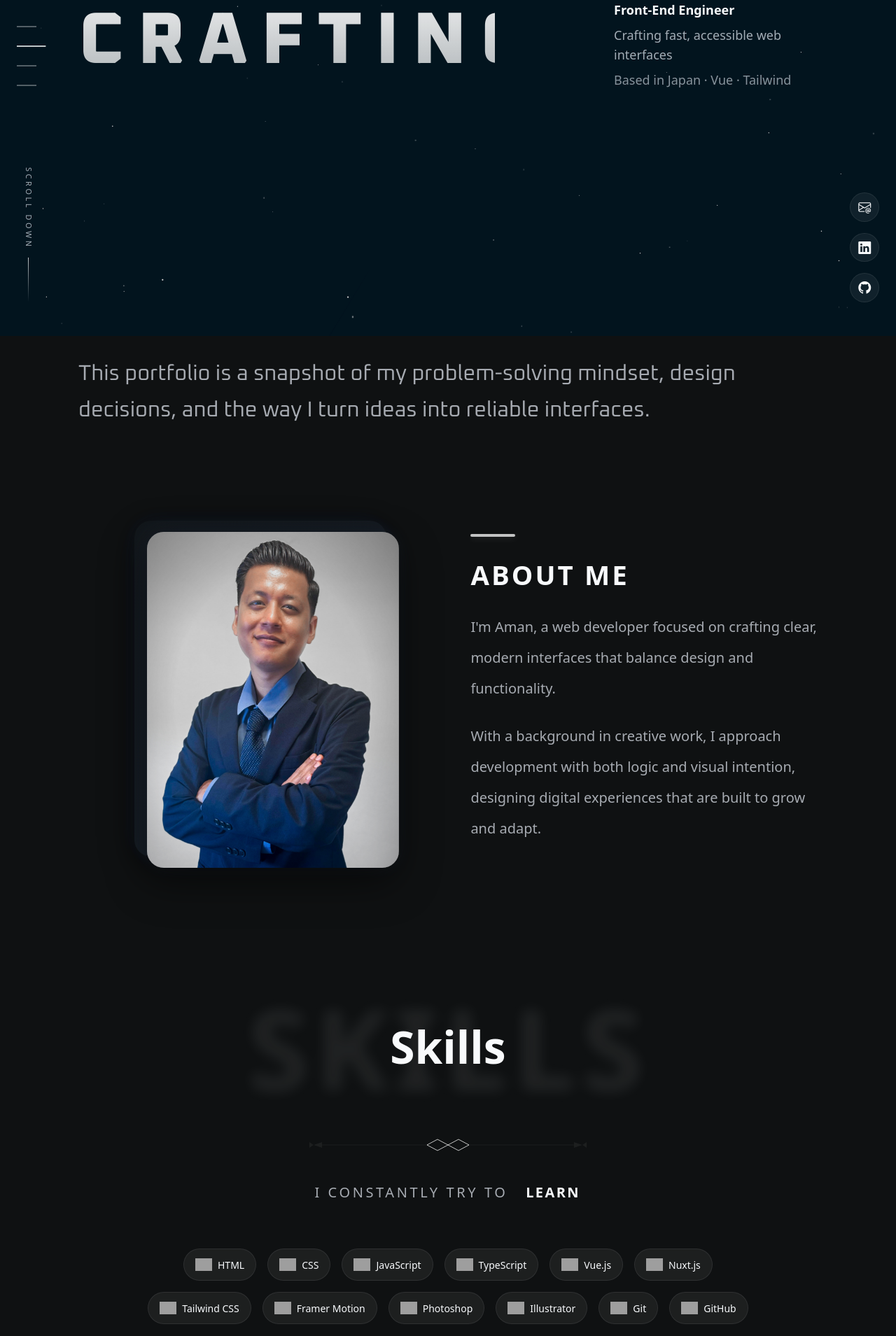
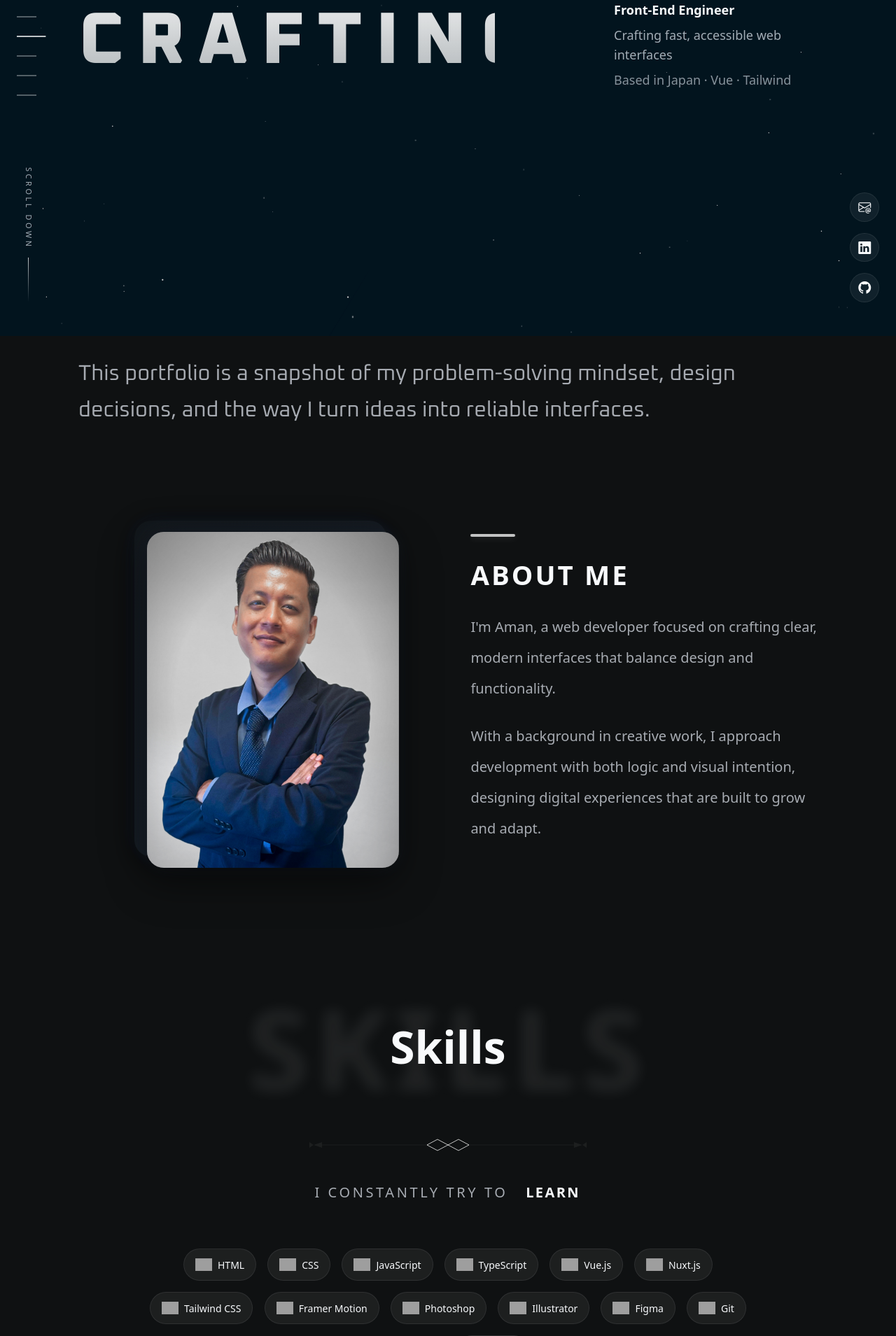
Before and after one commit to amanrai00/PortfolioAman, a Vue app: page / in a window 1280 px wide. Shown: the part 320-2229 px from the top of the page at 70% size. Built offline with nearby package versions, Linux system fonts and the light colour scheme; grey boxes are pictures that could not be loaded.

Commit message:
skills tech stack done

```diff
--- a/src/components/Home.vue
+++ b/src/components/Home.vue
@@ -132,7 +132,7 @@ import { ref, onMounted, onBeforeUnmount } from "vue";
 // Configuration
 // ============================================================
 
-const sectionIds = ["home", "about", "projects", "contact"];
+const sectionIds = ["home", "about", "skills", "projects", "contact"];
 const words = [
   "Engineer",
   "Designer",
@@ -186,7 +186,7 @@ const updateActiveIndex = () => {
 
 /**
  * Smoothly scrolls to a specific section
- * Special handling for 'about' section to account for padding
+ * Special handling for 'about' section to center in view
  */
 const scrollToSection = (sectionId) => {
   const sectionEl = document.getElementById(sectionId);
@@ -194,12 +194,7 @@ const scrollToSection = (sectionId) => {
 
   // Special handling for about section
   if (sectionId === "about") {
-    const styles = window.getComputedStyle(sectionEl);
-    const paddingTop = parseFloat(styles.paddingTop) || 0;
-    window.scrollTo({
-      top: sectionEl.offsetTop + paddingTop,
-      behavior: "smooth",
-    });
+    sectionEl.scrollIntoView({ behavior: "smooth", block: "center" });
     return;
   }
 
--- a/src/components/Navbar.vue
+++ b/src/components/Navbar.vue
@@ -305,12 +305,7 @@ const scrollToSection = (id) => {
   if (!section) return;
 
   if (id === "about") {
-    const styles = window.getComputedStyle(section);
-    const paddingTop = parseFloat(styles.paddingTop) || 0;
-    window.scrollTo({
-      top: section.offsetTop + paddingTop,
-      behavior: "smooth",
-    });
+    section.scrollIntoView({ behavior: "smooth", block: "center" });
     if (isOpen.value) {
       isOpen.value = false;
       playIcon(false);
--- a/src/components/Skills.vue
+++ b/src/components/Skills.vue
@@ -101,6 +101,7 @@ const skills = [
   { name: 'Framer Motion', icon: 'https://cdn.jsdelivr.net/gh/devicons/devicon/icons/framermotion/framermotion-original.svg' },
   { name: 'Photoshop', icon: 'https://cdn.jsdelivr.net/gh/devicons/devicon/icons/photoshop/photoshop-original.svg' },
   { name: 'Illustrator', icon: 'https://cdn.jsdelivr.net/gh/devicons/devicon/icons/illustrator/illustrator-original.svg' },
+  { name: 'Figma', icon: 'https://cdn.jsdelivr.net/gh/devicons/devicon/icons/figma/figma-original.svg' },
   { name: 'Git', icon: 'https://cdn.jsdelivr.net/gh/devicons/devicon/icons/git/git-original.svg' },
   { name: 'GitHub', icon: 'https://cdn.jsdelivr.net/gh/devicons/devicon/icons/github/github-original.svg' },
   { name: 'Vercel', icon: 'https://cdn.jsdelivr.net/gh/devicons/devicon/icons/vercel/vercel-original.svg' },
```
